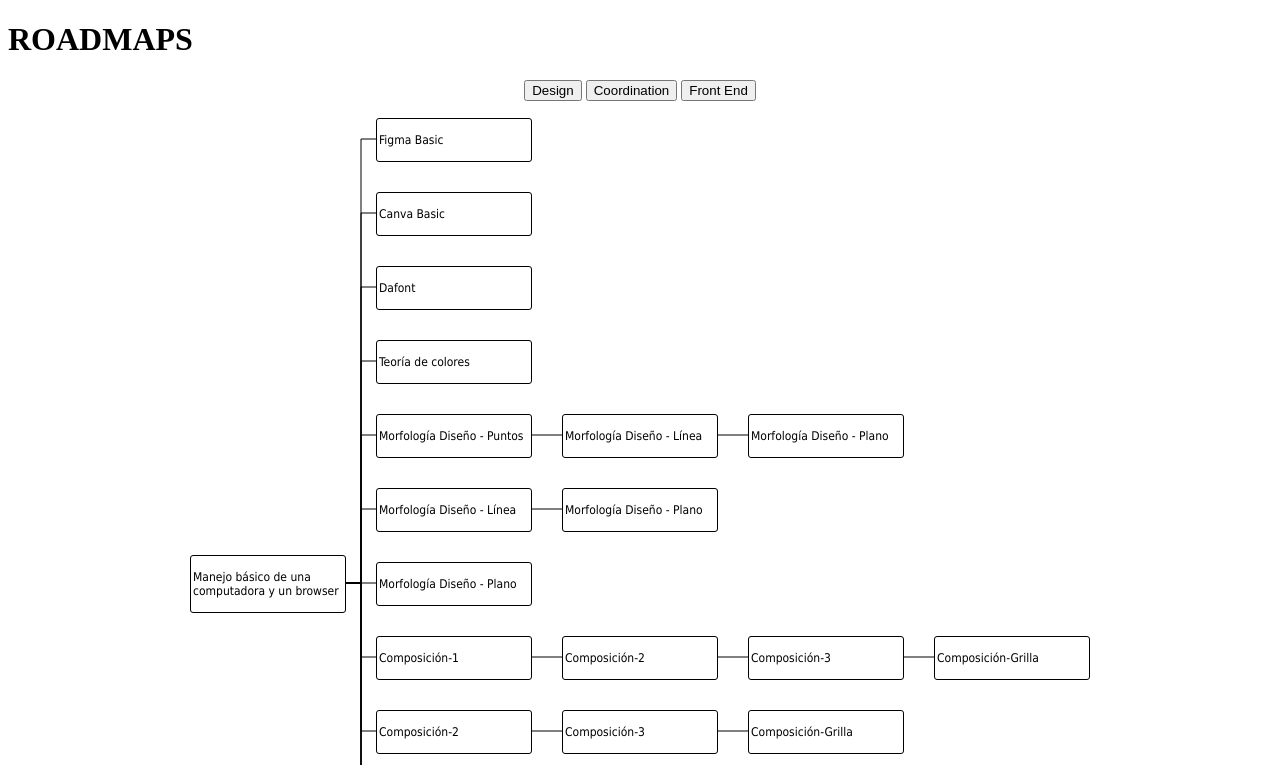
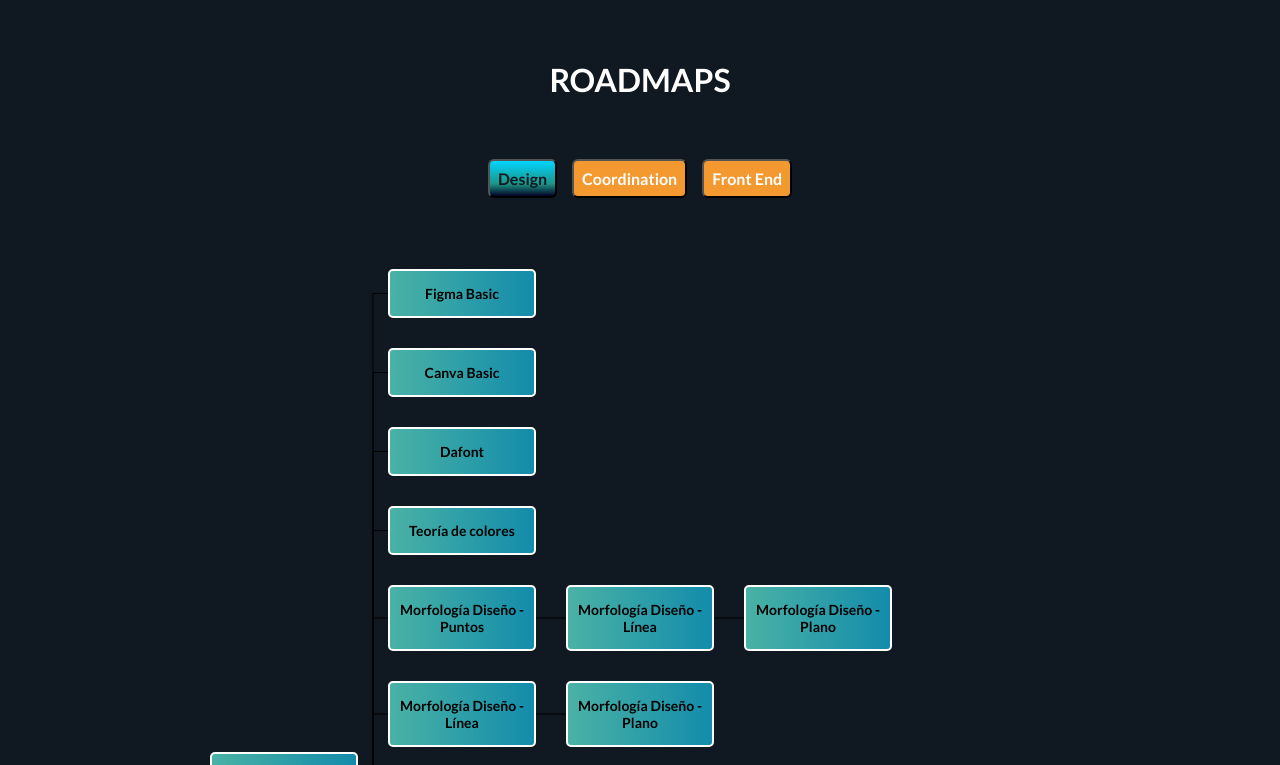
Before and after one commit to andresfernandez89/roadmap-tree, a plain HTML site: page index.html in a window 1280 px wide. Both pictures are taken after a click on the button "Design". Shown: the top 765 px of the page. Drawn offline with Linux system fonts and the light colour scheme.

Commit message:
mains styles on tree

```diff
--- a/styles.css
+++ b/styles.css
@@ -1,13 +1,56 @@
-.mainTree {
-	padding: 2px;
-	border-radius: 3px;
-	background-color: #ffffff;
-	border: 1px solid #000;
-	width: 150px;
-	font-family: Tahoma;
-	font-size: 12px;
+body {
+	background-color: #101822;
+	font-family: "Lato", sans-serif;
+}
+
+h1 {
+	color: #fff;
+	text-align: center;
+	margin: 60px 0;
 }
 
 #roadmaps {
+	display: flex;
+	justify-content: center;
+	column-gap: 15px;
+}
+
+#roadmaps > button {
+	border-radius: 6px;
+	/* background: linear-gradient(90deg, #4ab2a5 0%, #138cab 100%); */
+	padding: 8px;
+	font-weight: 600;
 	text-align: center;
+	font-size: 16px;
+	color: #fff;
+	cursor: pointer;
+	background-color: #f49830;
+	font-family: "Lato", sans-serif;
+
+	&:focus {
+		background: rgb(2, 0, 36);
+		background: linear-gradient(
+			0deg,
+			rgba(2, 0, 36, 1) 0%,
+			rgba(28, 150, 135, 1) 35%,
+			rgba(0, 212, 255, 1) 100%
+		);
+		color: #101822;
+	}
 }
+
+.mainTree {
+	border-radius: 5px;
+	background-color: #f49830;
+	width: 140px;
+	text-align: center;
+	font-size: 14px;
+	font-weight: 700;
+	padding: 0 2px;
+	border: 2px solid #fff;
+	background: linear-gradient(90deg, #4ab2a5 0%, #138cab 100%);
+}
+
+#skill-tree {
+	margin: 54px 0px;
+}
```
